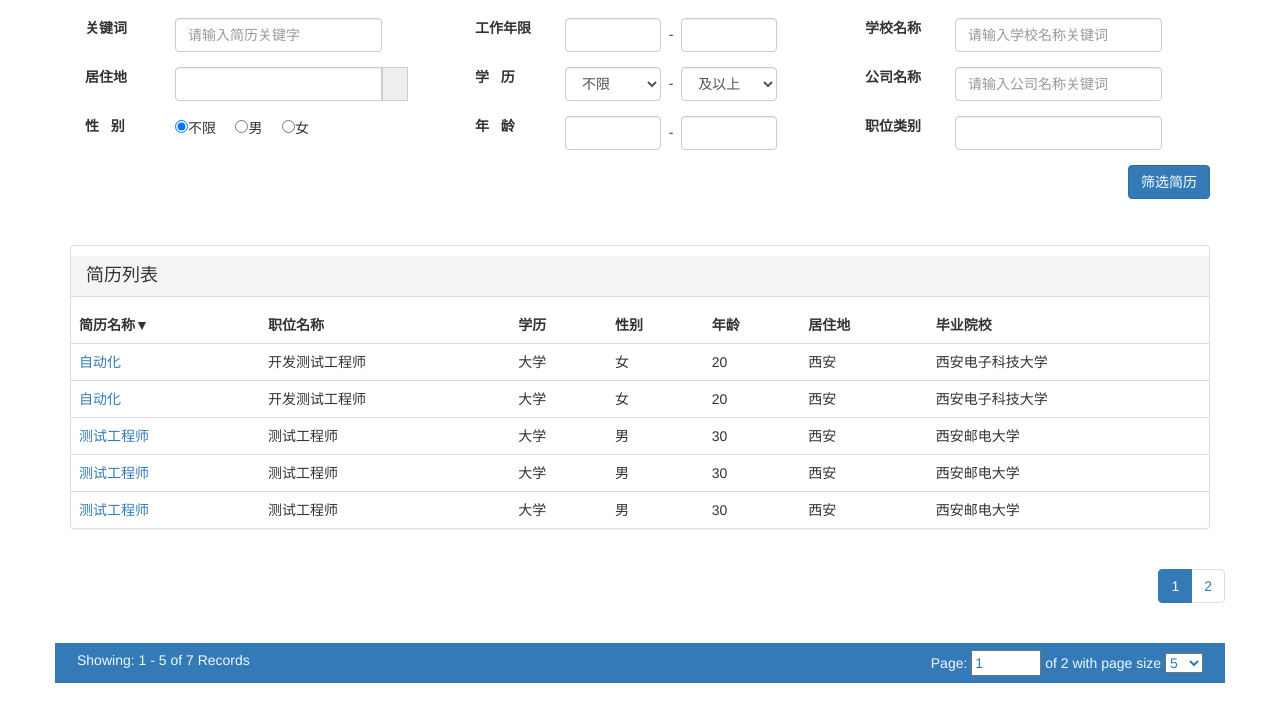
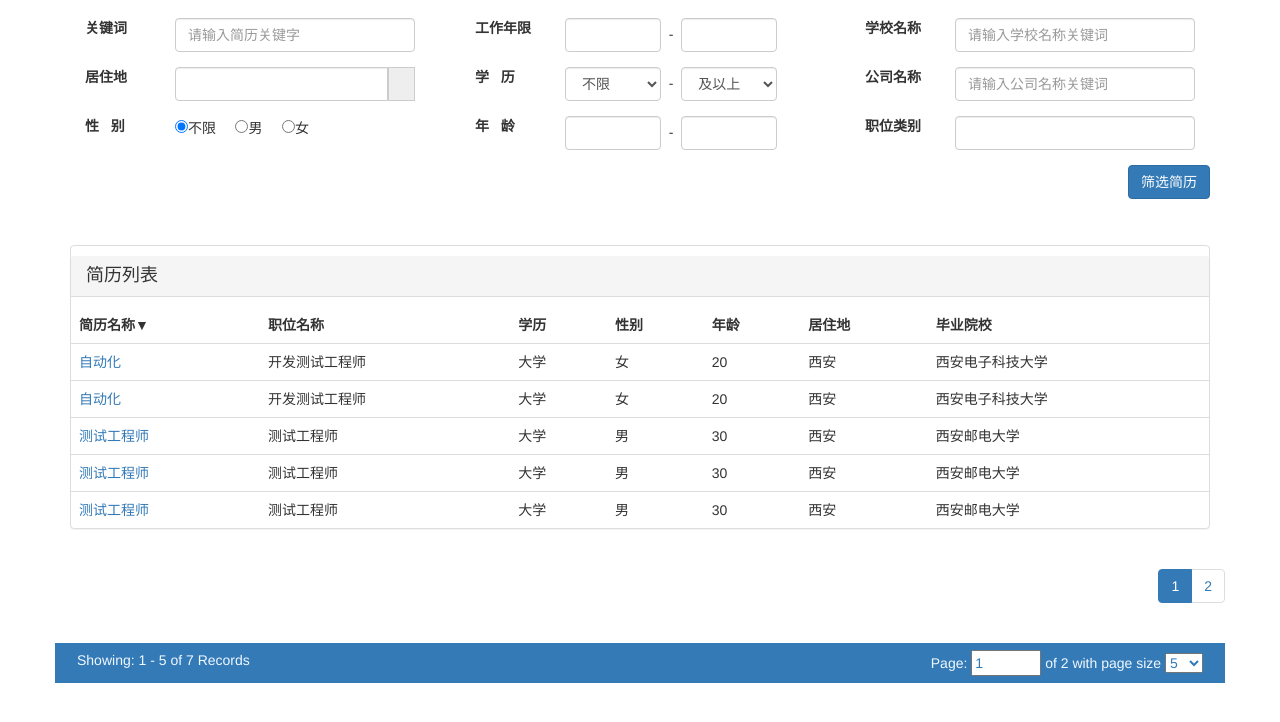
Before and after one commit to JayniBai/ResumeSearchUI, a website: page search.html in a window 1280 px wide. Shown: the part 54-776 px from the top of the page. Drawn offline with nearby package versions, Linux system fonts and the light colour scheme; some packages are replaced by stand-ins of ours.

Commit message:
Modify the search form layout 2

```diff
--- a/search.html
+++ b/search.html
@@ -33,7 +33,7 @@
                     <div class="form-group col-sm-4">
                             <label class="col-sm-3"> 关键词 </label>
                             <span class="col-sm-9">
-                                    <input class="form-control" type="text" placeholder="请输入简历关键字" value="" ng-model="resume.Position">
+                                    <input class="form-control" type="text" placeholder="请输入简历关键字" value="" ng-model="resume.Position"  style="width:100%">
                             </span>
                     </div>
                     <div class="form-group col-sm-4">
@@ -47,7 +47,7 @@
                     <div class="form-group col-sm-4">
                         <label class="col-sm-3">学校名称</label>
                         <span class="col-sm-9">
-                                <input class="form-control" type="text" maxlength="200" placeholder="请输入学校名称关键词" value="">
+                                <input class="form-control" type="text" maxlength="200" placeholder="请输入学校名称关键词" value=""  style="width:100%">
                         </span>
 
                     </div>
@@ -56,7 +56,7 @@
                     <div class="form-group col-sm-4">
                       <label class="col-sm-3">居住地</label>
                       <span class="col-sm-9">
-                          <div class="input-group">
+                          <div class="input-group" style="width:100%">
                             <input type="text" class="form-control" ng-model="Location">
                             <div class="input-group-addon" ng-click="LoadAddressSelection()"></div>
                             <select-address ng-show="showAddress"></select-address>
@@ -91,7 +91,7 @@
                        <div class="form-group col-sm-4">
                             <label class="col-sm-3">公司名称</label>
                             <span class="col-sm-9">
-                                <input class="form-control" type="text" placeholder="请输入公司名称关键词" value="">
+                                <input class="form-control" type="text" placeholder="请输入公司名称关键词" value=""  style="width:100%">
                             </span>
                        </div>
               </div>
@@ -123,7 +123,7 @@
                     <div class="form-group col-sm-4">
                             <label class="col-sm-3">职位类别</label>
                             <span class="col-sm-9">
-                                    <input class="form-control col-sm-3">
+                                    <input class="form-control col-sm-3"  style="width:100%">
                             </span>
 
                     </div>
```
